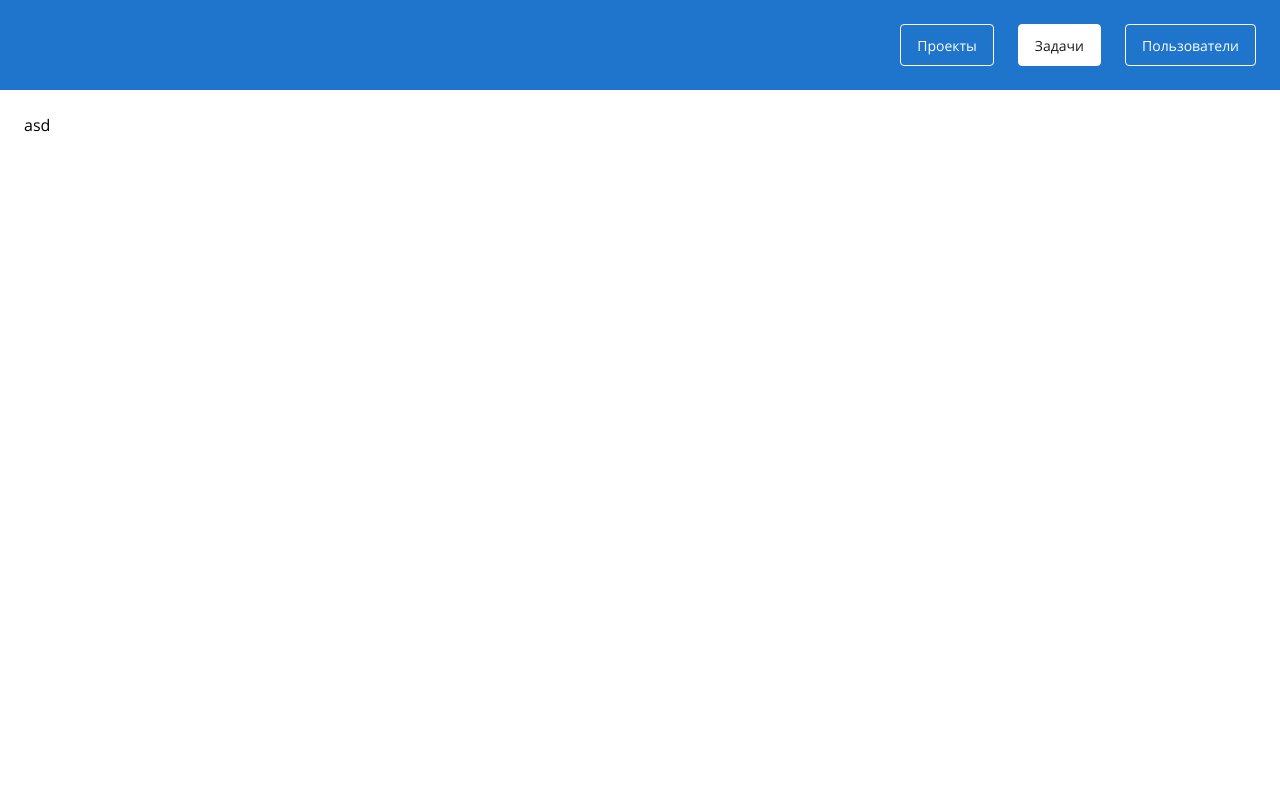
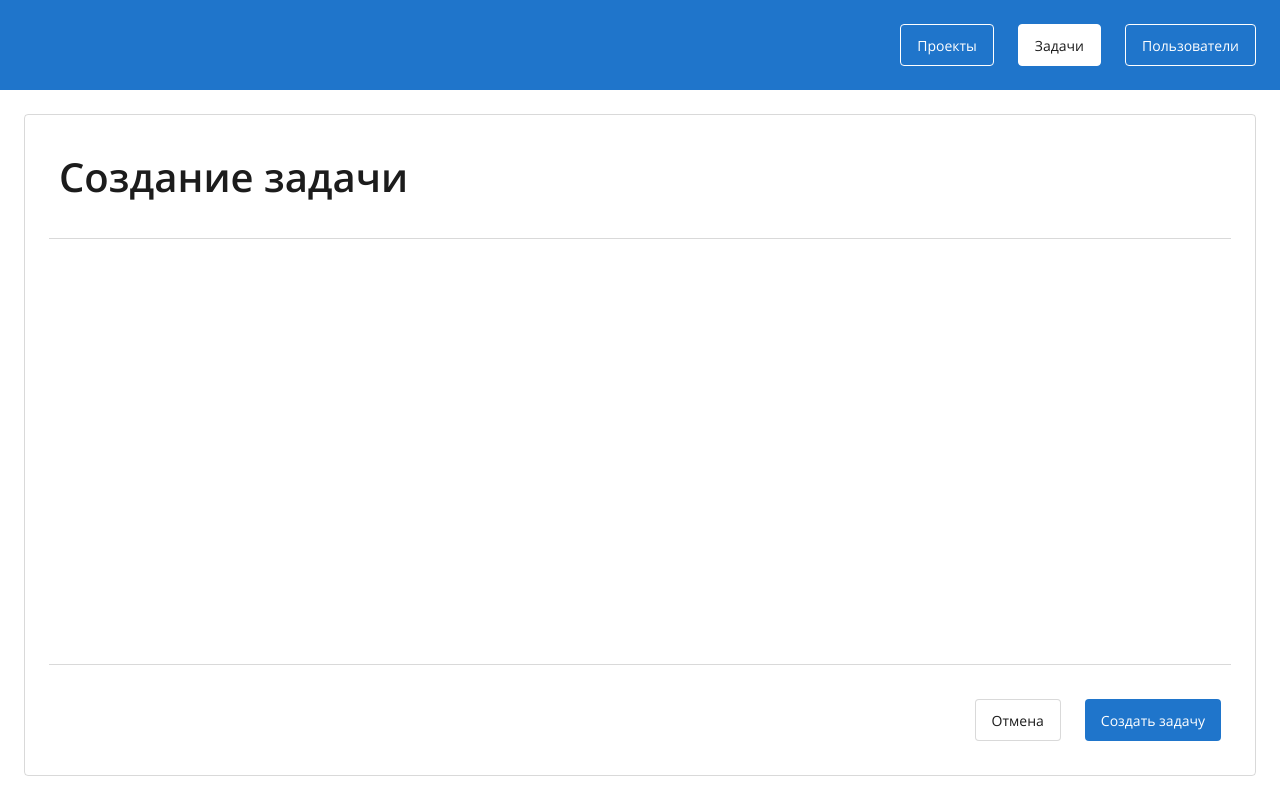
Before and after one commit to BKonstantine/task_management_system, a Vue app: page /tasks/create in a window 1280 px wide. Built offline with nearby package versions, Linux system fonts and the light colour scheme; no server answers.

Commit message:
feat: Добавить базовую структуру страницы создания задачи

```diff
--- /dev/null
+++ b/src/components/UI/BaseTitle.vue
@@ -0,0 +1,25 @@
+<template>
+  <h1 v-if="type === 'h1'" class="title"><slot /></h1>
+  <h2 v-else class="title title_type_h2"><slot /></h2>
+</template>
+
+<script>
+export default {
+  props: {
+    type: {
+      type: String,
+      default: "h1",
+    },
+  },
+};
+</script>
+
+<style lang="scss" scoped>
+.title {
+  @include font-setting(600, 40px, normal, $font-color-primary);
+
+  &_type_h2 {
+    font-size: 24px;
+  }
+}
+</style>
--- a/src/components/UI/ButtonItem.vue
+++ b/src/components/UI/ButtonItem.vue
@@ -48,7 +48,7 @@ export default {
   padding: 0 16px;
   min-height: 42px;
   @include flex-setting(_, center);
-  width: min-content;
+  flex: none;
   border: none;
   border-radius: 4px;
   background-color: $bgc-primary-default;
--- a/src/views/CreateTask.vue
+++ b/src/views/CreateTask.vue
@@ -1,5 +1,16 @@
 <template>
-  <PageContainer><div class="create-task">asd</div></PageContainer>
+  <PageContainer>
+    <div class="create-task">
+      <BaseTitle class="create-task__title">Создание задачи</BaseTitle>
+      <BaseDivider />
+      <form class="create-task__form"></form>
+      <BaseDivider />
+      <div class="create-task__buttons">
+        <ButtonItem text="Отмена" :secondaryStyle="true" />
+        <ButtonItem type="submit" text="Создать задачу" />
+      </div>
+    </div>
+  </PageContainer>
 </template>
 
 <script>
@@ -10,6 +21,25 @@ export default {
 
 <style lang="scss" scoped>
 .create-task {
+  @include flex-setting(column, _, _, 24px);
+  padding: 24px;
   height: 100%;
+  border-radius: 4px;
+  border: 1px solid $border-color-default;
+
+  &__title {
+    display: inline-block;
+    padding: 10px;
+  }
+
+  &__form {
+    max-width: 720px;
+    height: 100%;
+    padding: 32px 24px 24px 24px;
+  }
+  &__buttons {
+    padding: 10px;
+    @include flex-setting(_, center, flex-end, 24px);
+  }
 }
 </style>
```
